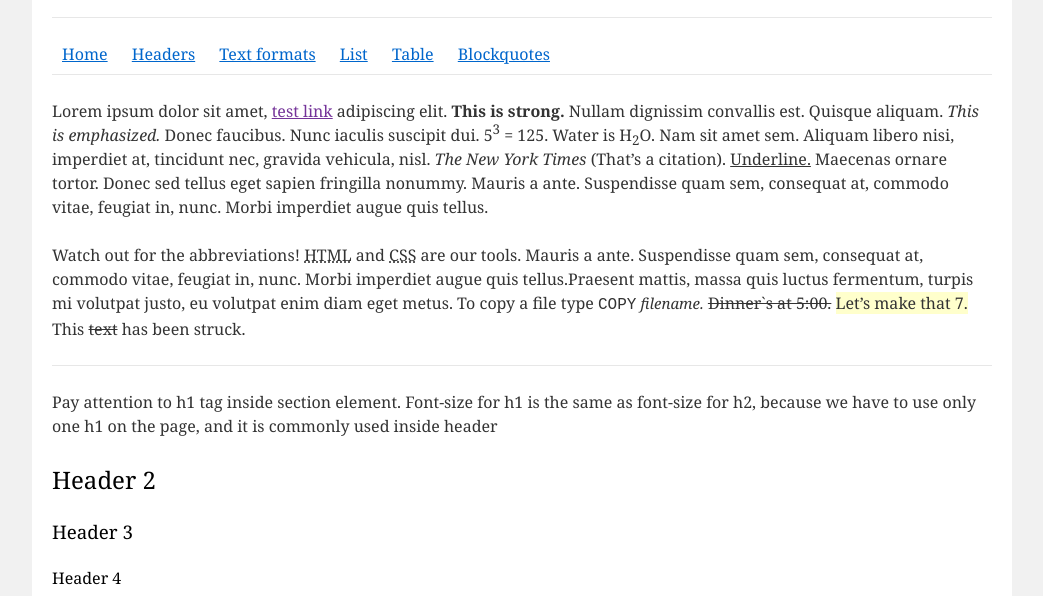
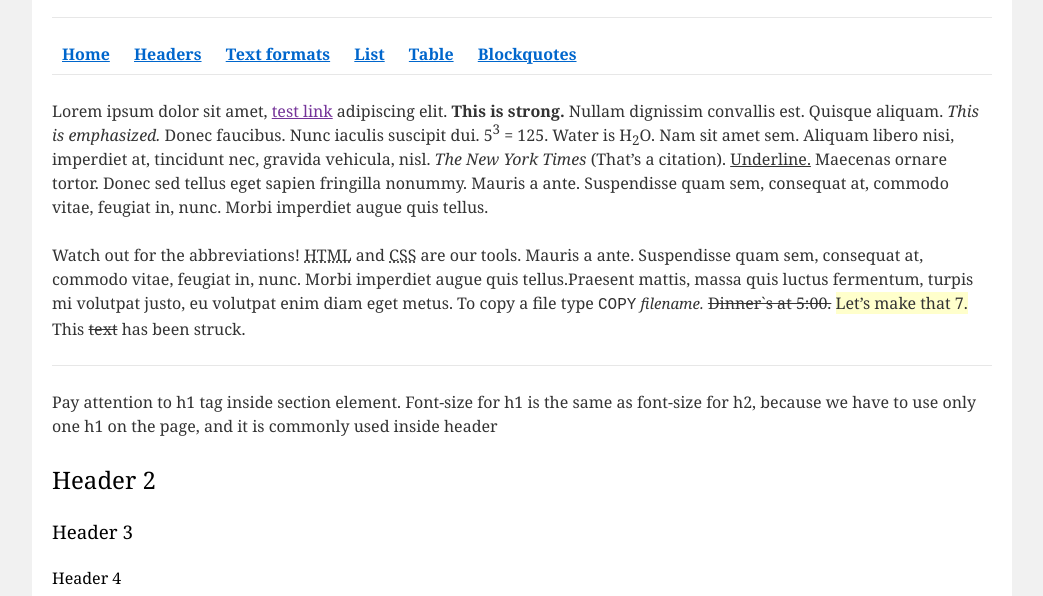
Before and after one commit to arsenalstreet/FL-11, a plain HTML site: page FL11_HW1/homework/index.html in a window 1280 px wide. Shown: the part 204-800 px from the top of the page, without its empty margins (118-1161 px from the left). Drawn offline with Linux system fonts and the light colour scheme.

Commit message:
Update index.html

```diff
--- a/FL11_HW1/homework/index.html
+++ b/FL11_HW1/homework/index.html
@@ -19,12 +19,12 @@
             <hr>
 
             <nav>
-              <a href="#">Home</a>
-              <a href="#headers">Headers</a>
-              <a href="#textFormats">Text formats</a>
-              <a href="#list">List</a>
-              <a href="#table">Table</a>
-              <a href="#blockquotes">Blockquotes</a>
+              <a href="#"><b>Home</b></a>
+              <a href="#headers"><b>Headers</b></a>
+              <a href="#textFormats"><b>Text formats</b></a>
+              <a href="#list"><b>List</b></a>
+              <a href="#table"><b>Table</b></a>
+              <a href="#blockquotes"><b>Blockquotes</b></a>
             </nav>
 
             <hr>
```
